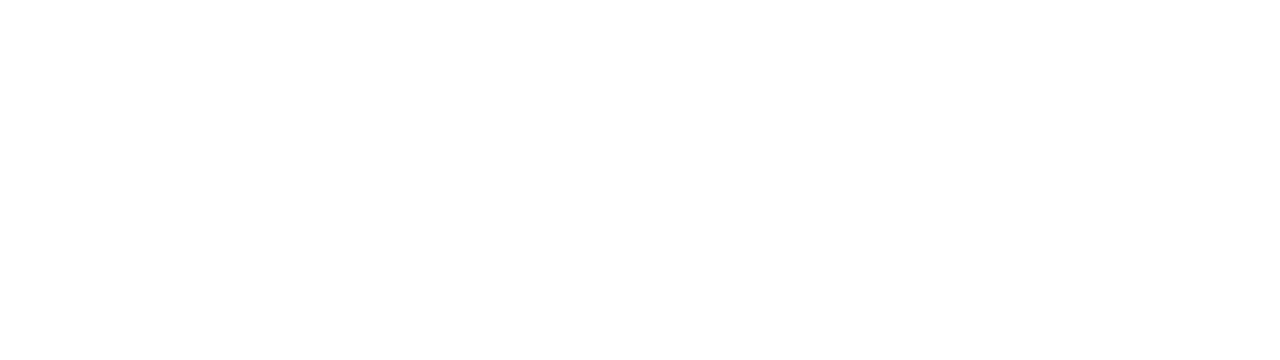
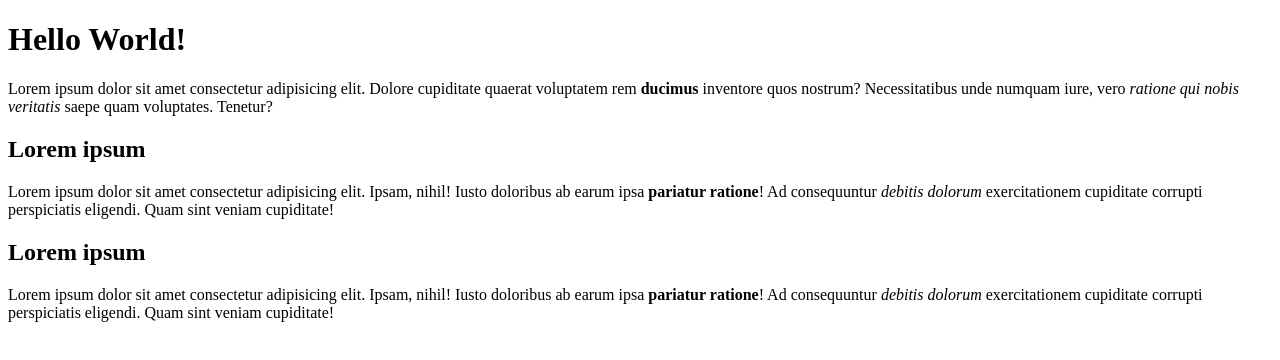
Before and after one commit to Extraden/HTML_boilerplate, a plain HTML site: page index.html in a window 1280 px wide. Drawn offline with Linux system fonts and the light colour scheme.

Commit message:
made small lorem ipsum blog

```diff
--- a/index.html
+++ b/index.html
@@ -1,11 +1,25 @@
 <!DOCTYPE html>
 <html lang="en">
-<head>
-    <meta charset="UTF-8">
-    <meta name="viewport" content="width=device-width, initial-scale=1.0">
-    <title>Document</title>
-</head>
-<body>
+    <head>
+        <meta charset="UTF-8">
+        <title>My First Page</title>
+    </head>
+    <body>
+        <h1>Hello World!</h1>
+        <p>Lorem ipsum dolor sit amet consectetur adipisicing elit.
+            Dolore cupiditate quaerat voluptatem rem <strong>ducimus</strong> inventore quos nostrum?
+            Necessitatibus unde numquam iure,
+            vero <em>ratione qui nobis veritatis</em> saepe quam voluptates. Tenetur?</p>
+        <h2>Lorem ipsum</h2>
+        <p>Lorem ipsum dolor sit amet consectetur adipisicing elit.
+            Ipsam, nihil! Iusto doloribus ab earum ipsa <strong>pariatur ratione</strong>!
+            Ad consequuntur <em>debitis dolorum</em> exercitationem cupiditate corrupti perspiciatis eligendi.
+            Quam sint veniam cupiditate!</p>
+       <h2>Lorem ipsum</h2>
+        <p>Lorem ipsum dolor sit amet consectetur adipisicing elit.
+            Ipsam, nihil! Iusto doloribus ab earum ipsa <strong>pariatur ratione</strong>!
+            Ad consequuntur <em>debitis dolorum</em> exercitationem cupiditate corrupti perspiciatis eligendi.
+            Quam sint veniam cupiditate!</p>
 
-</body>
+    </body>
 </html>
```
